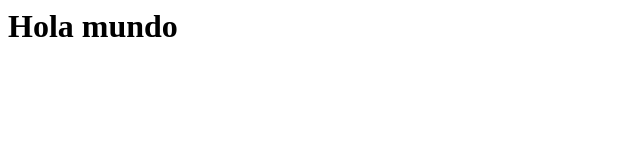
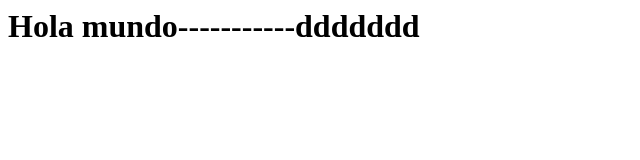
Before and after one commit to jwilson1873/prueba1, a plain HTML site: page index.html in a window 1280 px wide. Shown: the whole page, without its empty margins (0-640 px from the left). Drawn offline with Linux system fonts and the light colour scheme.

Commit message:
Actualizacion dos

```diff
--- a/index.html
+++ b/index.html
@@ -1 +1 @@
-<h1>Hola mundo</h1>
+<h1>Hola mundo-----------ddddddd</h1>
```
